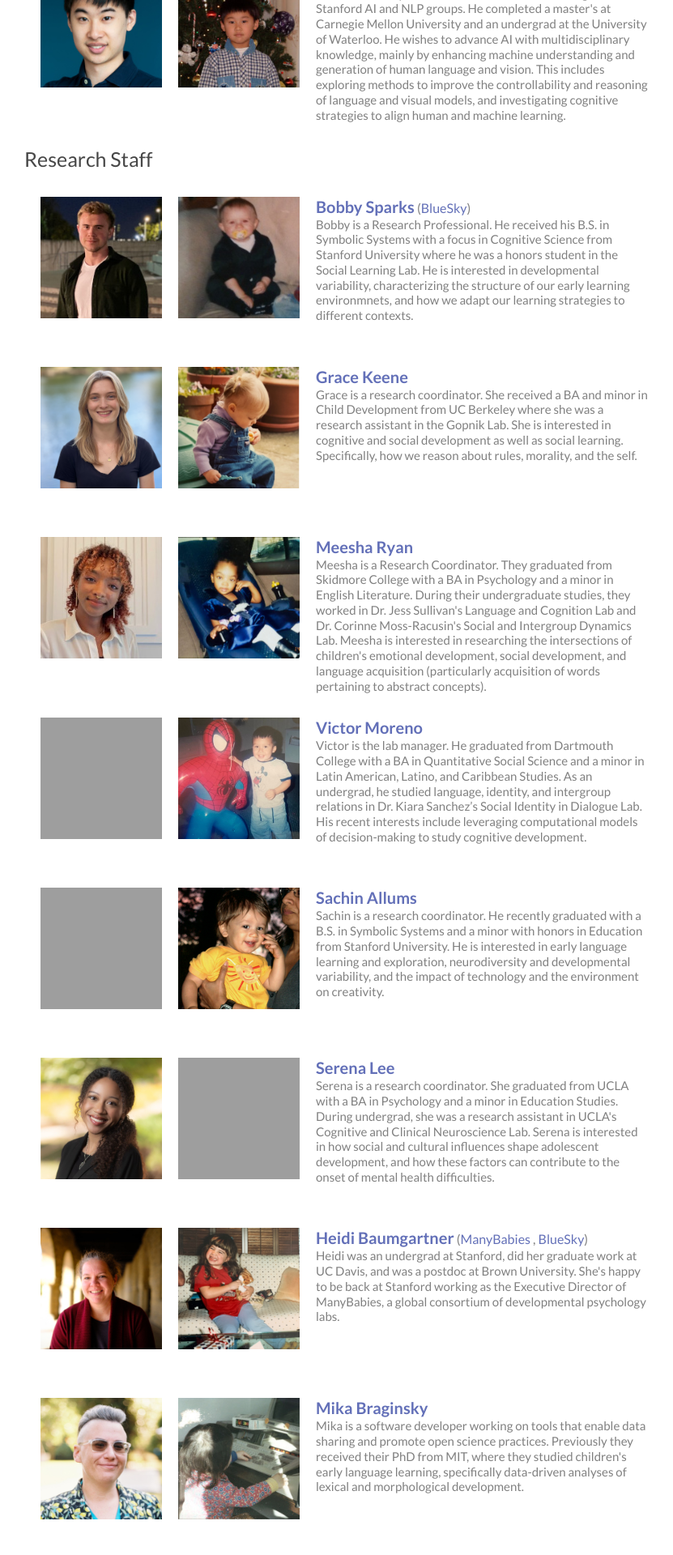
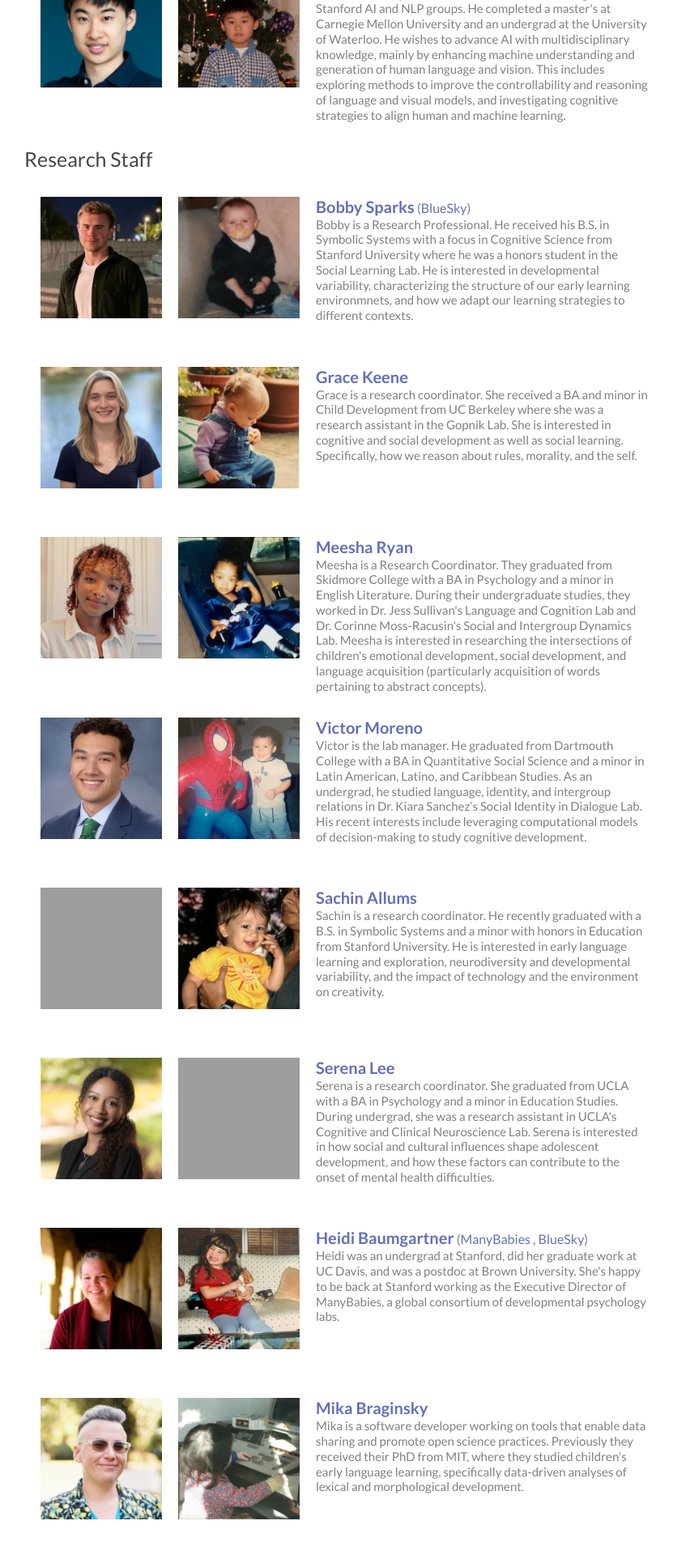
Before and after one commit to langcog/website, a Jekyll site: the page built from 02-people.html, in a window 1280 px wide. Shown: the part 3397-5317 px from the top of the page at 81% size, without its empty margins (235-1066 px from the left). Built offline with Jekyll 4.4.1, drawn with Linux system fonts in a browser that asks for light colours; nearby versions of some CDN libraries; a script that is not in the unit is left out.

Commit message:
Update langcoglab.yml fix file name

```diff
--- a/_data/langcoglab.yml
+++ b/_data/langcoglab.yml
@@ -154,7 +154,7 @@
           Social and Intergroup Dynamics Lab. Meesha is interested in researching the intersections of children's emotional development,
           social development, and language acquisition (particularly acquisition of words pertaining to abstract concepts).
     - name: Victor Moreno
-      img: victor.jpg
+      img: victormoreno.jpg
       baby: victor_baby.jpg
       bio:
         - >
```
